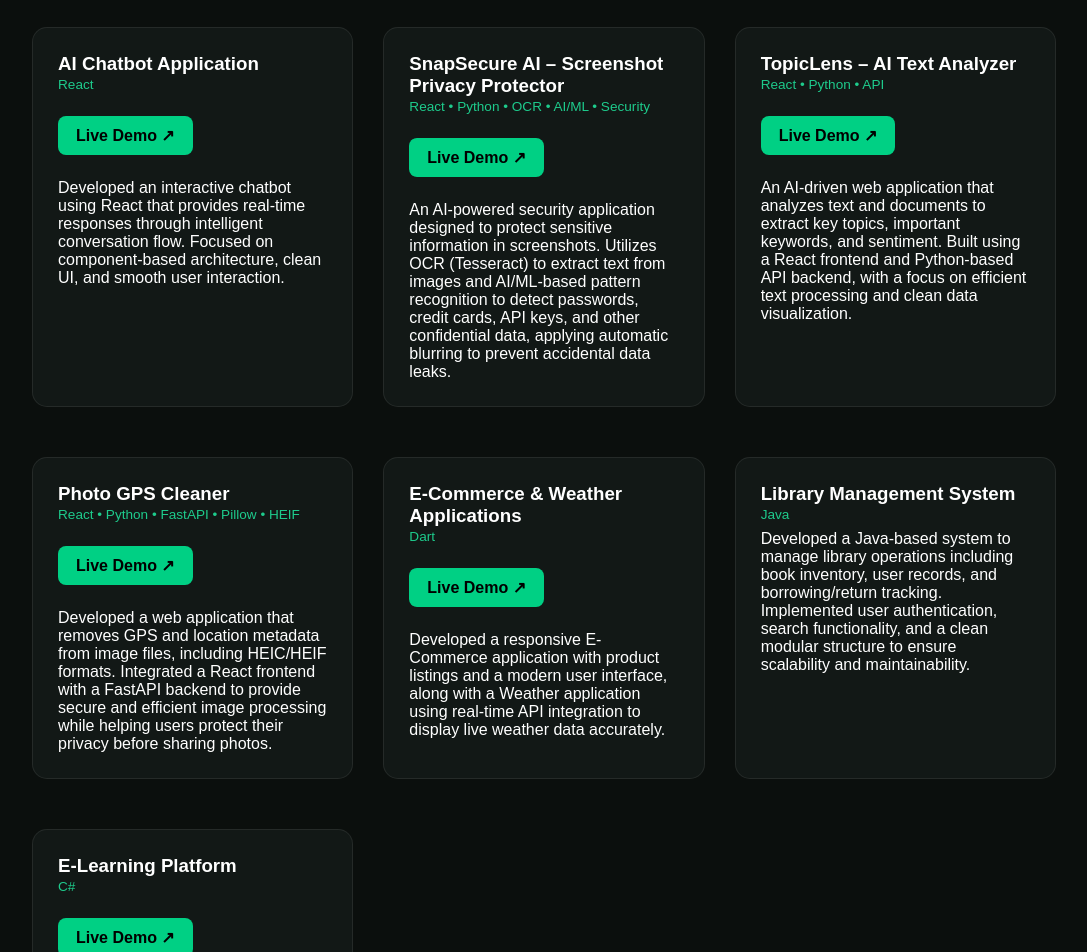
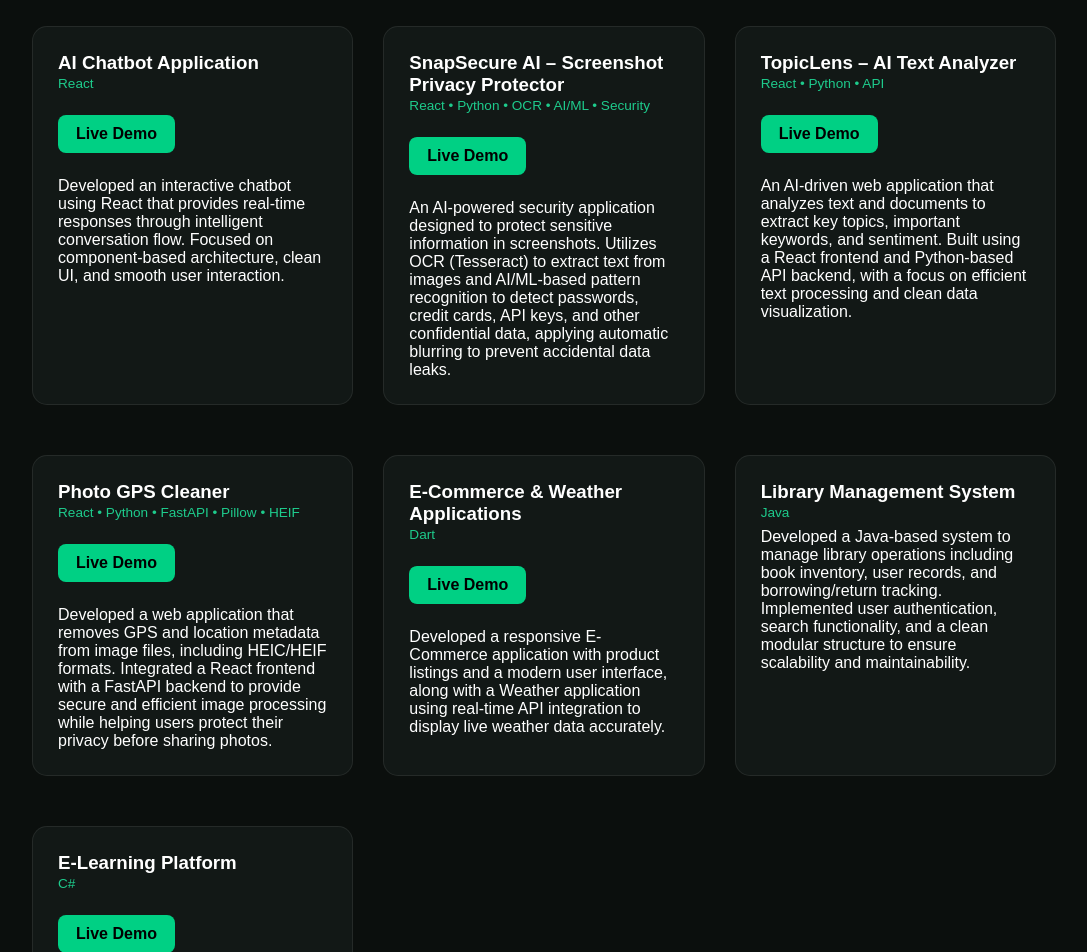
Before and after one commit to EmanShahbaz22/Portfolio, a React (Vite) app: page / in a window 1280 px wide. Shown: the part 2720-3672 px from the top of the page, without its empty margins (96-1183 px from the left). Built offline with nearby package versions, Linux system fonts and the light colour scheme.

Commit message:
Add live demo links

```diff
--- a/src/components/FeaturedProject.jsx
+++ b/src/components/FeaturedProject.jsx
@@ -16,7 +16,7 @@ export default function FeaturedProject() {
             target="_blank"
             rel="noopener noreferrer"
           >
-            Live Demo ↗
+            Live Demo
           </a>
 
           {/* <a
--- a/src/components/Projects.jsx
+++ b/src/components/Projects.jsx
@@ -16,7 +16,7 @@ export default function Projects() {
               target="_blank"
               rel="noopener noreferrer"
             >
-              Live Demo ↗
+              Live Demo
             </a>
           </div>
 
@@ -39,7 +39,7 @@ export default function Projects() {
               target="_blank"
               rel="noopener noreferrer"
             >
-              Live Demo ↗
+              Live Demo
             </a>
           </div>
 
@@ -63,7 +63,7 @@ export default function Projects() {
               target="_blank"
               rel="noopener noreferrer"
             >
-              Live Demo ↗
+              Live Demo
             </a>
           </div>
 
@@ -86,7 +86,7 @@ export default function Projects() {
               target="_blank"
               rel="noopener noreferrer"
             >
-              Live Demo ↗
+              Live Demo
             </a>
           </div>
 
@@ -110,7 +110,7 @@ export default function Projects() {
               target="_blank"
               rel="noopener noreferrer"
             >
-              Live Demo ↗
+              Live Demo
             </a>
           </div>
 
@@ -155,7 +155,7 @@ export default function Projects() {
               target="_blank"
               rel="noopener noreferrer"
             >
-              Live Demo ↗
+              Live Demo
             </a>
           </div>
 
```
